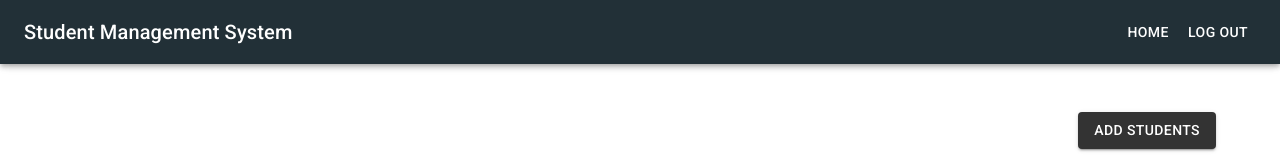
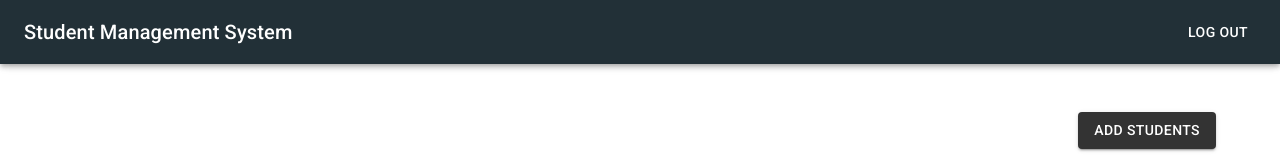
Before and after one commit to msaad973/Student-Management-System, a React (Vite) app: page /viewuser in a window 1280 px wide. Shown: the top 160 px of the page. Built offline with nearby package versions, Linux system fonts and the light colour scheme.

Commit message:
remove home btn

```diff
--- a/src/components/DrawerAppBar.jsx
+++ b/src/components/DrawerAppBar.jsx
@@ -42,9 +42,9 @@ function DrawerAppBar() {
                         Student Management System
                     </Typography>
                     <Box sx={{ display: { xs: 'none', sm: 'block' } }}>
-                        <Button sx={{ color: '#fff' }} onClick={() => navigate('/')}>
+                        {/* <Button sx={{ color: '#fff' }} onClick={() => navigate('/')}>
                             Home
-                        </Button>
+                        </Button> */}
                         <Button sx={{ color: '#fff' }} onClick={handleLogout}>
                             Log out
                         </Button>
```
